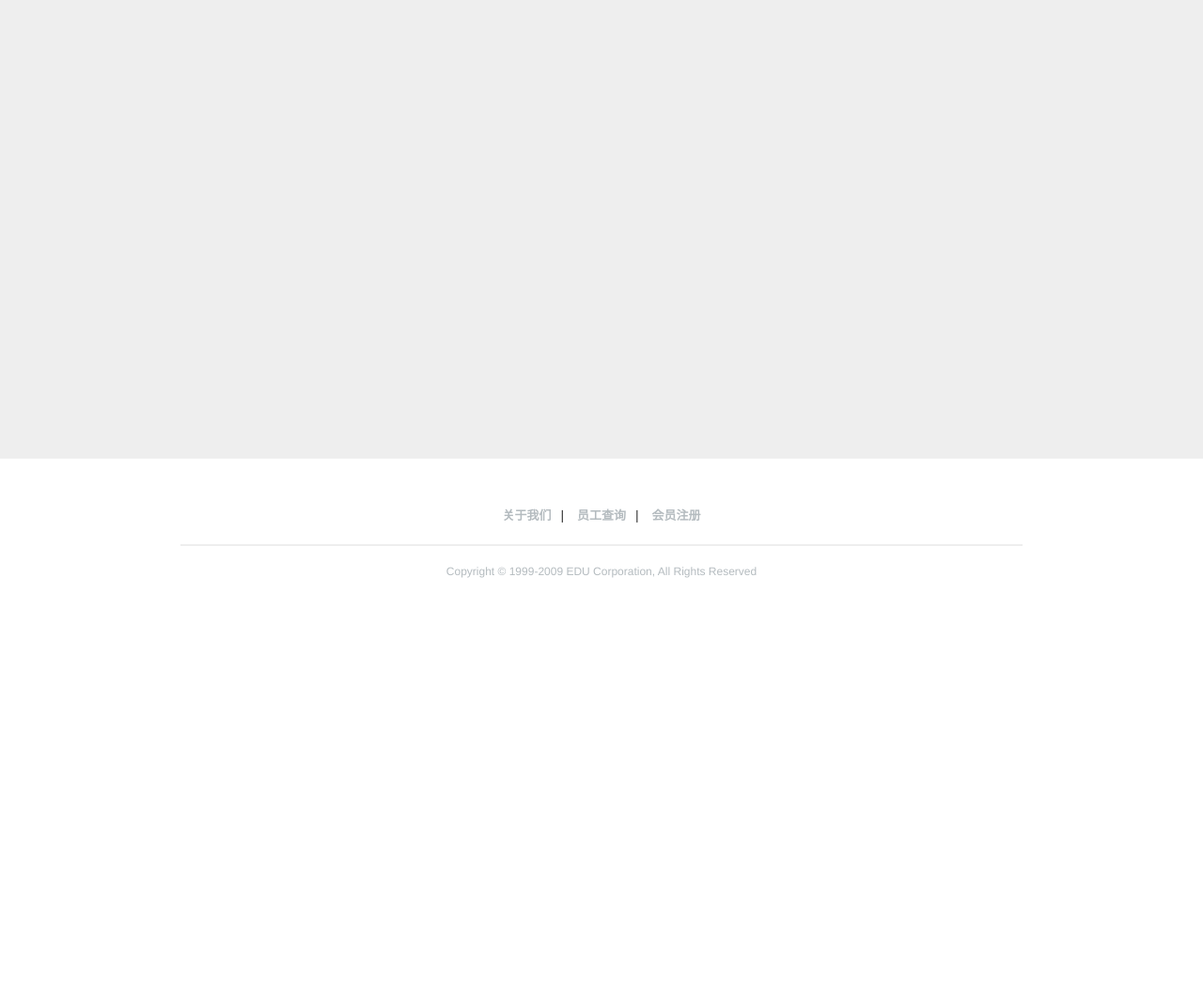
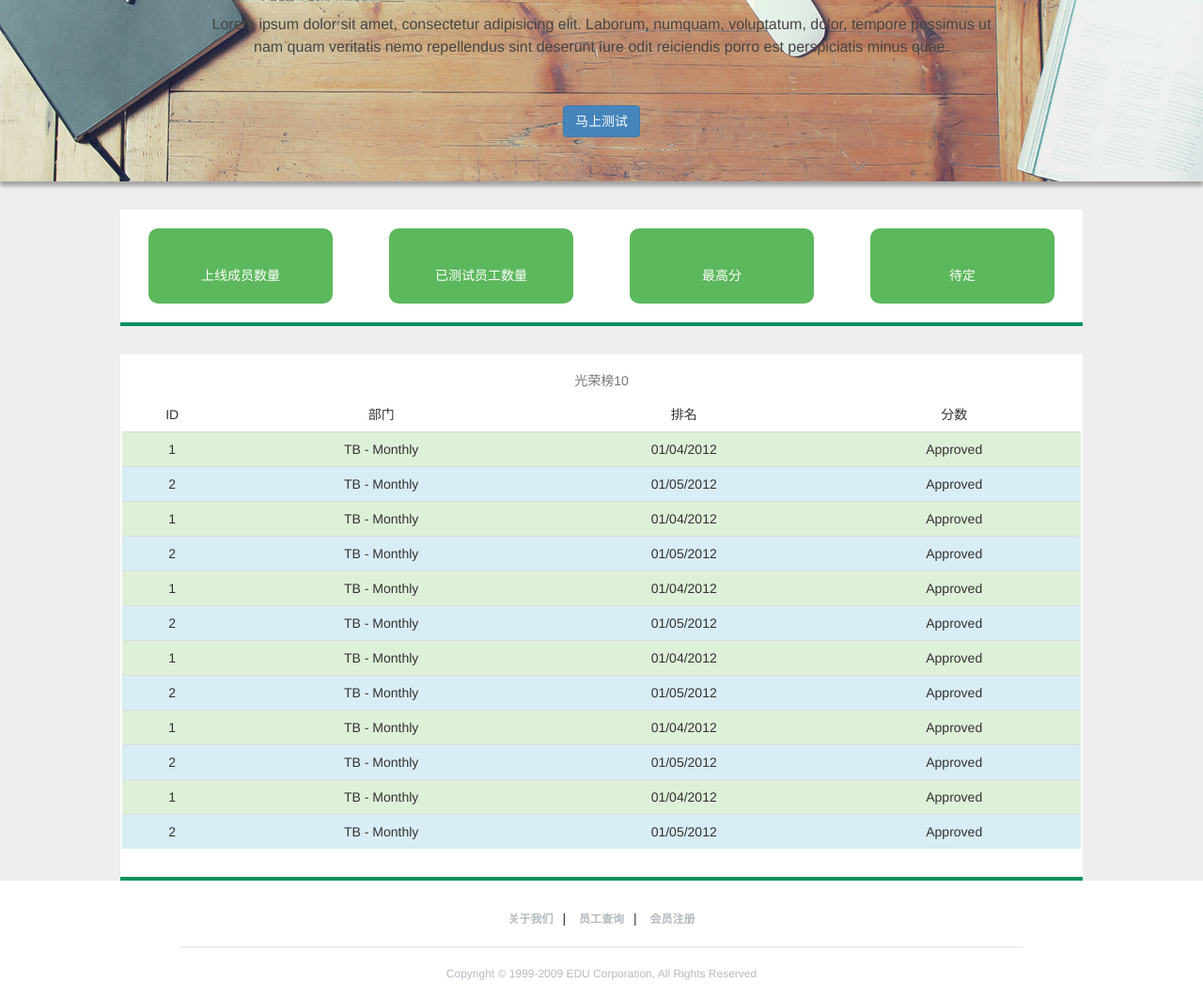
Before and after one commit to alexandsnow/GLOD, a plain HTML site: page allUserRank.html in a window 1280 px wide. Shown: the part 262-1325 px from the top of the page at 94% size. Before the commit the page ends 897 px from the top, so only its background shows below. Drawn offline with Linux system fonts and the light colour scheme.

Commit message:
modify the allUserRank.html page

```diff
--- a/allUserRank.html
+++ b/allUserRank.html
@@ -7,7 +7,10 @@
 	<link rel="stylesheet" type="text/css" href="libs/bootstrap-3.3.5-dist/css/bootstrap.min.css">
 	<link rel="stylesheet" type="text/css" href="css/common.css">
 	<link rel="stylesheet" type="text/css" href="css/template.css">
+	<!-- 当前页面需要加载的样式 -->
+	<link rel="stylesheet" type="text/css" href="css/allUserRank.css">
 </head>
+
 <body>
 	<header>
 			<img class="logo-pic"src="images/logo.jpg" alt="首页">
@@ -19,18 +22,149 @@
 			</ul>
 
 			<ul class="nav-bar float-right">
-				<li><a href="index.html">小明</a></li>
+				<li><a href="">小明</a></li>
 				<li><a href="login.html">退出</a></li>
 			</ul>
 
 			<img class="user-pic"src="images/userPic.jpg" alt="用户头像">
+	</header>
 
-	</header>
 	<div class="content">
-		<button type="button" class="btn btn-lg btn-success">英雄榜</button>
-		<button type="button" class="btn btn-lg btn-primary">我要测试</button>
-		<button type="button" class="btn btn-lg btn-danger">结果评比</button>
+		<!-- 包括三部分:banner  -->
+		<!-- banner -->
+		<div class="banner shadow">
+			<h2>光荣榜(可修改)</h2>
+			<p>Lorem ipsum dolor sit amet, consectetur adipisicing elit. Laborum, numquam, voluptatum, dolor, tempore possimus ut nam quam veritatis nemo repellendus sint deserunt iure odit reiciendis porro est perspiciatis minus quae.</p>
+			<button type="button" class="btn btn-primary">马上测试</button>
+		</div>
+
+		<!-- dashboard -->
+		<div class="dashboard clearfix">
+			<div class="Mybox">
+				<div class="boxContent btn-success">
+					上线成员数量
+				</div>
+			</div>
+
+			<div class="Mybox">
+				<div class="boxContent btn-success">
+					已测试员工数量
+				</div>
+			</div>
+
+			<div class="Mybox">
+				<div class="boxContent btn-success">
+					最高分
+				</div>
+			</div>
+
+			<div class="Mybox">
+				<div class="boxContent btn-success">
+					待定
+				</div>
+			</div>
+
+		</div>
+
+        <!-- rank -->
+		<div class="rank clearfix">
+			<table class="table table-striped">
+				<caption>光荣榜10</caption>
+				<thead>
+					<tr>
+						<td>ID</td>
+						<td>部门</td>
+						<td>排名</td>
+						<td>分数</td>
+					</tr>
+				</thead>
+				  <tr class="success">
+					    <td>1</td>
+					    <td>TB - Monthly</td>
+					    <td>01/04/2012</td>
+					    <td>Approved</td>
+				  </tr>
+
+				  <tr class="info">
+					    <td>2</td>
+					    <td>TB - Monthly</td>
+					    <td>01/05/2012</td>
+					    <td>Approved</td>
+				  </tr>
+
+				  <tr class="success">
+					    <td>1</td>
+					    <td>TB - Monthly</td>
+					    <td>01/04/2012</td>
+					    <td>Approved</td>
+				  </tr>
+
+				  <tr class="info">
+					    <td>2</td>
+					    <td>TB - Monthly</td>
+					    <td>01/05/2012</td>
+					    <td>Approved</td>
+				  </tr>
+				  <tr class="success">
+					    <td>1</td>
+					    <td>TB - Monthly</td>
+					    <td>01/04/2012</td>
+					    <td>Approved</td>
+				  </tr>
+
+				  <tr class="info">
+					    <td>2</td>
+					    <td>TB - Monthly</td>
+					    <td>01/05/2012</td>
+					    <td>Approved</td>
+				  </tr>
+				  <tr class="success">
+					    <td>1</td>
+					    <td>TB - Monthly</td>
+					    <td>01/04/2012</td>
+					    <td>Approved</td>
+				  </tr>
+
+				  <tr class="info">
+					    <td>2</td>
+					    <td>TB - Monthly</td>
+					    <td>01/05/2012</td>
+					    <td>Approved</td>
+				  </tr>
+				  <tr class="success">
+					    <td>1</td>
+					    <td>TB - Monthly</td>
+					    <td>01/04/2012</td>
+					    <td>Approved</td>
+				  </tr>
+
+				  <tr class="info">
+					    <td>2</td>
+					    <td>TB - Monthly</td>
+					    <td>01/05/2012</td>
+					    <td>Approved</td>
+				  </tr>
+				  <tr class="success">
+					    <td>1</td>
+					    <td>TB - Monthly</td>
+					    <td>01/04/2012</td>
+					    <td>Approved</td>
+				  </tr>
+
+				  <tr class="info">
+					    <td>2</td>
+					    <td>TB - Monthly</td>
+					    <td>01/05/2012</td>
+					    <td>Approved</td>
+				  </tr>
+
+
+			</table>
+		</div>
+
 	</div>
+
+
 	<footer>
 		<div class="foot-href">
 			<a href="">关于我们</a>|
@@ -41,7 +175,6 @@
 		<div class="copyright">
 			Copyright © 1999-2009 EDU Corporation, All Rights Reserved
 		</div>
-
 	</footer>
 </body>
 </html>
--- /dev/null
+++ b/css/allUserRank.css
@@ -0,0 +1,62 @@
+/*banner样式开始*/
+.content .banner{*/
+	width: 100%;
+	background-image: url(../images/rank-banner.jpg);
+	background-size: cover;
+    padding: 138px 0 0;
+    text-align: center;
+    min-height: 400px;
+    position: relative;
+    opacity: 0.9;
+}
+.content .banner h2{
+	font-family: 'Poppins', sans-serif;
+	font-size: 30px;
+	font-weight: 500;
+    line-height: 1.1;
+    color: inherit;
+}
+.content .banner p{
+	line-height: 24px;
+    margin: 30px auto 40px auto;
+    font-size: 16px;
+    width: 65%;
+}
+.content .banner button{
+	margin-top: 10px;
+}
+
+/*banner样式结束*/
+
+/*dashboard 样式开始*/
+.dashboard{
+	width: 80%;
+	margin:30px auto 20px;
+	background-color: #fff;
+	border-bottom: 4px solid #02915f;
+}
+
+.dashboard .Mybox{
+	width:25%;
+	float: left;
+}
+
+.dashboard .Mybox .boxContent{
+	height: 80px;
+	margin:20px 30px;
+	text-align: center;
+	line-height: 100px;
+	border-radius: 10px;
+}
+/*dashboard样式结束*/
+
+/*rank 样式开始*/
+.rank{
+	width: 80%;
+	margin:30px auto 2px;
+	padding:0 2px;
+	background-color: #fff;
+	padding:10px 2px;
+	border-bottom: 4px solid #02915f;
+}
+/*rank 样式结束*/
--- a/css/common.css
+++ b/css/common.css
@@ -1,6 +1,5 @@
-/*限制在一屏显示*/
 body{
-	overflow:hidden;
+	overflow-x:hidden;
 }
 ul{
 	margin-bottom: 0;
@@ -8,3 +7,6 @@ ul{
 ul li{
 	list-style: none;
 }
+caption ,td,tr{
+	text-align: center;
+}
--- a/css/template.css
+++ b/css/template.css
@@ -1,8 +1,15 @@
+/*阴影*/
+.shadow{
+	box-shadow:0px 5px 4px #9E9E9E;
+}
 /*定义头部和尾部样式*/
-
 header{
 	width: 100%;
 	height: 50px;
+	position:fixed;
+	background-color: #fff;
+	z-index: 10;
+	box-shadow:0px 5px 5px #373535;
 }
 header .logo-pic{
 	width: 200px;
@@ -11,7 +18,6 @@ header .logo-pic{
 	float: left;
 	margin-top: 5px;
 	margin-left: 10px;
-
 }
 header .user-pic{
 	width: 45px;
@@ -53,21 +59,20 @@ header .user-pic{
 	background-color: #eee;
 }
 .content {
-	display: block;
+	padding-top: 55px;
 	background-color: #eee;
-	height:700px;
 }
 footer{
 	width: 100%;
 	display: block;
 }
 .foot-href{
-	margin:50px auto 10px;
+	margin:30px auto 10px;
 	text-align: center;
 }
 .foot-href a{
 	margin:0 10px;
-	font-size: 13px;
+	font-size: 12px;
 	font-weight: bold;
 	color: #b4bbbf;
 	text-decoration: none;
```
Also changed, not shown: index.html (+3 -26 lines), images/rank-banner.jpg (added).
